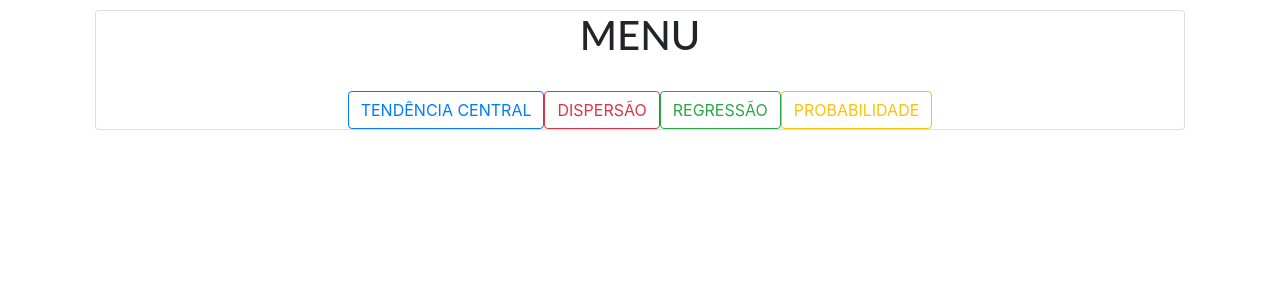
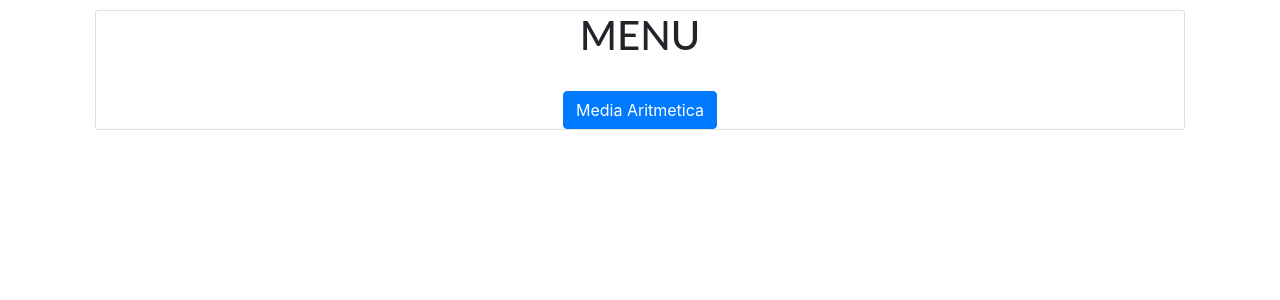
Before and after one commit to ChristianDantasGermano/CalculadoraEstatistica, a React (Create React App) app: page / in a window 1280 px wide. Shown: the top 300 px of the page. Built offline with nearby package versions, Linux system fonts and the light colour scheme.

Commit message:
Botão média

```diff
--- a/src/App.js
+++ b/src/App.js
@@ -85,21 +85,7 @@ export default function App() {
           <br />
 
           <div id="buttons">
-            <Button outline color="primary">
-              TENDÊNCIA CENTRAL
-            </Button>
-
-            <Button outline color="danger">
-              DISPERSÃO
-            </Button>
-
-            <Button outline color="success">
-              REGRESSÃO
-            </Button>
-
-            <Button outline color="warning">
-              PROBABILIDADE
-            </Button>
+           <Button color="primary">Media Aritmetica</Button>{' '}
           </div>
         </Card>
       </Col>
```
